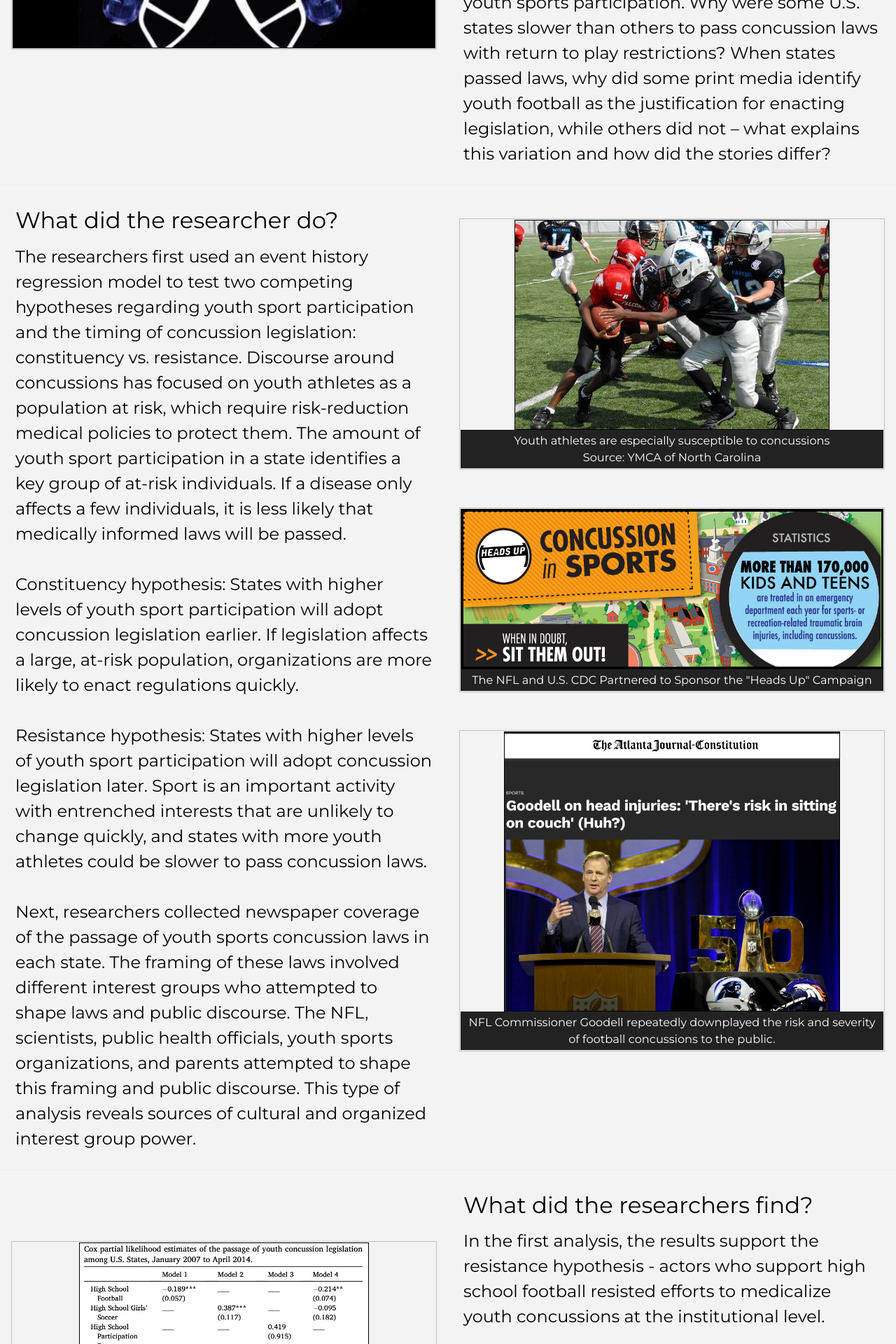
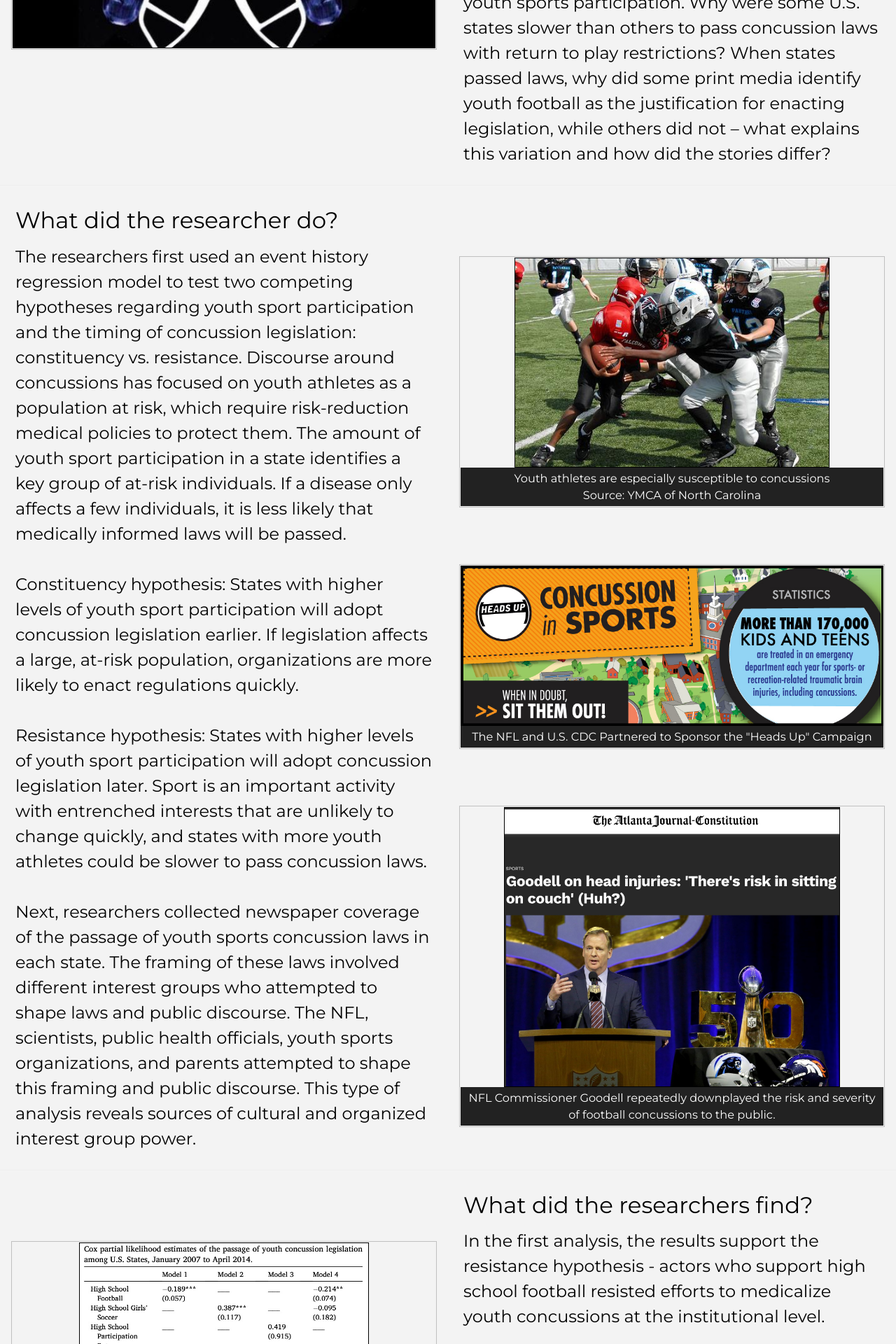
Before and after one commit to resilience1/resilience1.github.io, a Jekyll site: the page built from research/concussion.html, in a window 1280 px wide. Shown: the part 383-2303 px from the top of the page at 70% size. Built offline with Jekyll 4.4.1, drawn with Linux system fonts in a browser that asks for light colours; nearby versions of some CDN libraries.

Commit message:
Update concussion.html

```diff
--- a/research/concussion.html
+++ b/research/concussion.html
@@ -203,14 +203,14 @@
 				</h2>
 		</div>
 
-		<div class="w3-half w3-container"><br>
+		<div class="w3-half w3-container"><br><br><br>
 			<figure class="item">
 			<img height="300" class="displayed" src="/img/concussionfootball.jpg" alt="Source: YMCA of North Carolina".
 			Source: YMCA of North Carolina" style="border:1px solid black; align:middle">
 				<figcaption class="caption">Youth athletes are especially susceptible to concussions<br>
 					Source: YMCA of North Carolina
 				</figcaption>
-			</figure><br><br>
+			</figure><br><br><br>
 		</div>
 
 		<div class="w3-half w3-container">
@@ -220,7 +220,7 @@
 				<figcaption class="caption">The NFL and U.S. CDC Partnered to Sponsor the "Heads Up"
 				Campaign
 				</figcaption>
-			</figure><br><br>
+			</figure><br><br><br>
 		</div>
 
 		<div class="w3-half w3-container">
```
